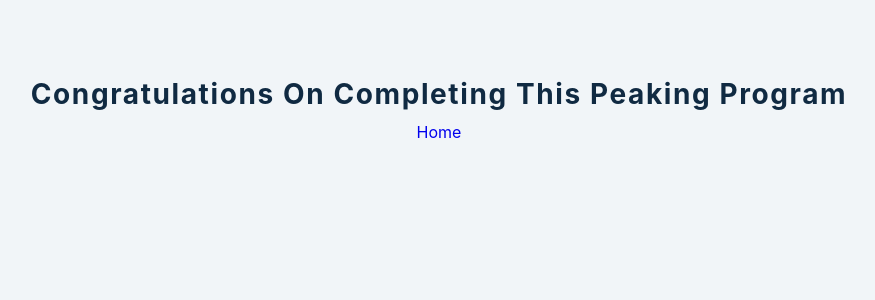
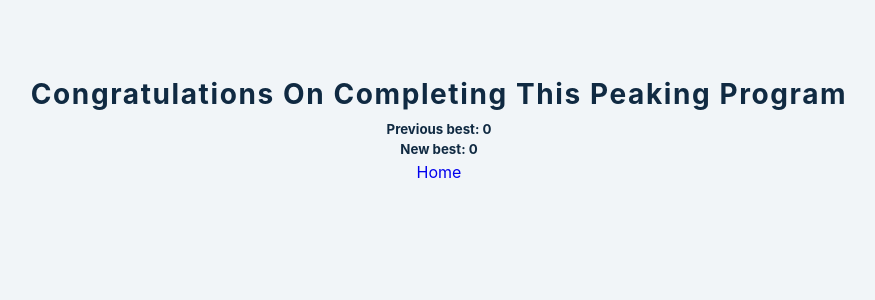
Before and after one commit to williamadahl/Deadlift-peaking-program, a React (Create React App) app: page /results in a window 1280 px wide. Shown: the top 300 px of the page, without its empty margins (201-1076 px from the left). Built offline with nearby package versions, Linux system fonts and the light colour scheme.

Commit message:
updated some code in index

```diff
--- a/src/tmp-folder/Results.js
+++ b/src/tmp-folder/Results.js
@@ -3,14 +3,22 @@ import {useDispatch} from "react-redux";
 import {useSelector} from "react-redux";
 
 const Results = () => {
+
+    /* Previous best */
+    const selectPreviousMax = state => state.initialWeight;
+    const previousMax = useSelector(selectPreviousMax);
+
+    /* New best */
     const dispatch = useDispatch();
     const selectNewMax = state => state.newAchievedMax;
-    const achievedMax = useSelector(selectNewMax);
+    const newMax = useSelector(selectNewMax);
 
     return(
 
         <>
             <h3> Congratulations on completing this peaking program</h3>
+            <h5>Previous best: {previousMax}</h5>
+            <h5>New best: {newMax}</h5>
         </>
     )
 }
--- a/src/tmp-folder/index.js
+++ b/src/tmp-folder/index.js
@@ -27,16 +27,16 @@ const Index = () =>{
                     <Route exact path='/block1'>
                         <Block1 />
                     </Route>
-                    <Route path='/block2'>
+                    <Route exact path='/block2'>
                         <Block2/>
                     </Route>
-                    <Route path='/block3'>
+                    <Route exact path='/block3'>
                         <Block3/>
                     </Route>
-                    <Route path='/block4'>
+                    <Route exact path='/block4'>
                         <Block4/>
                     </Route>
-                    <Route path ='/results'>
+                    <Route exact path ='/results'>
                         <Results/>
                     </Route>
                 </Switch>
```
Also changed, not shown: 1 other file (tests, documents, lock files or other folders).
